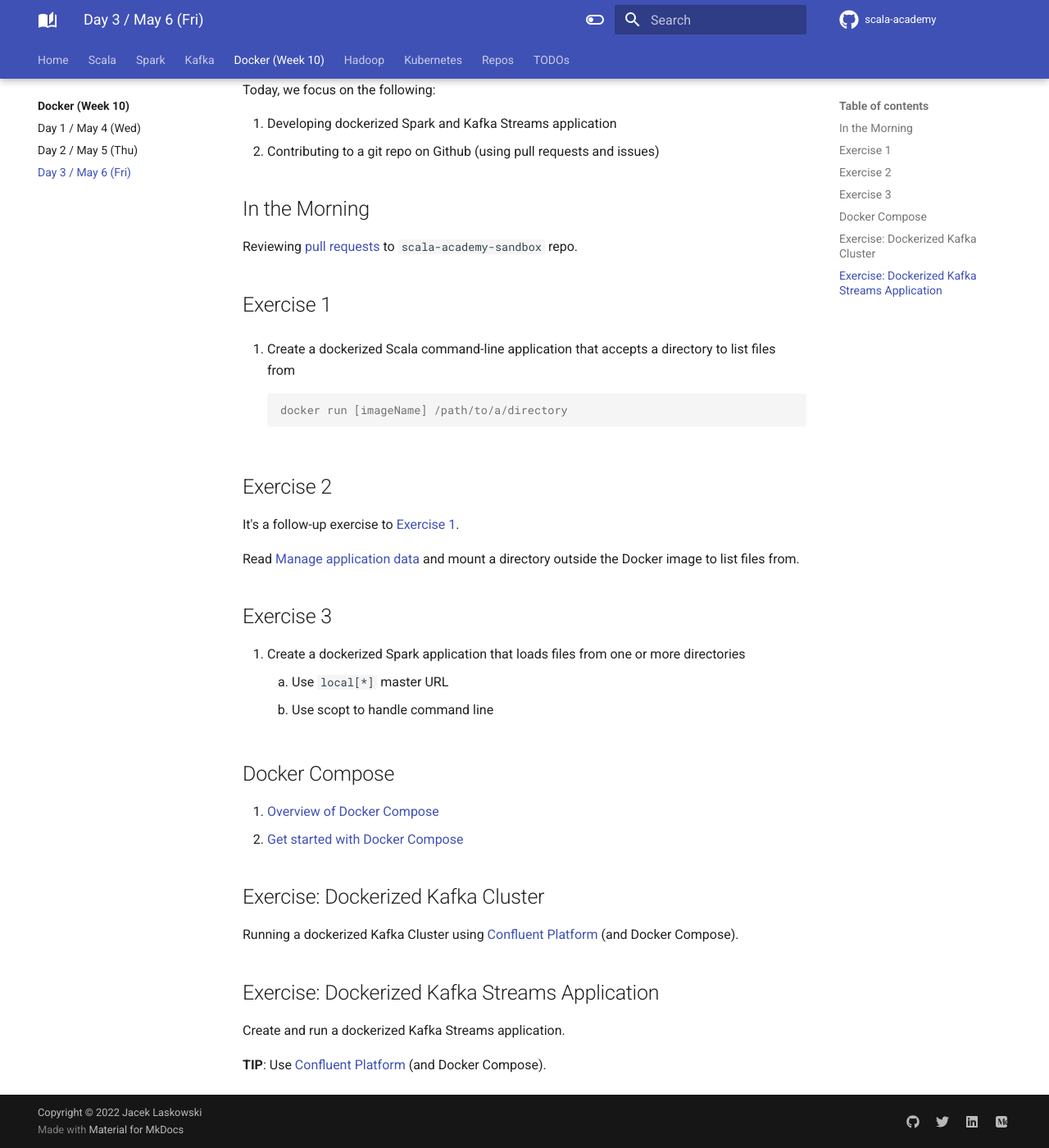
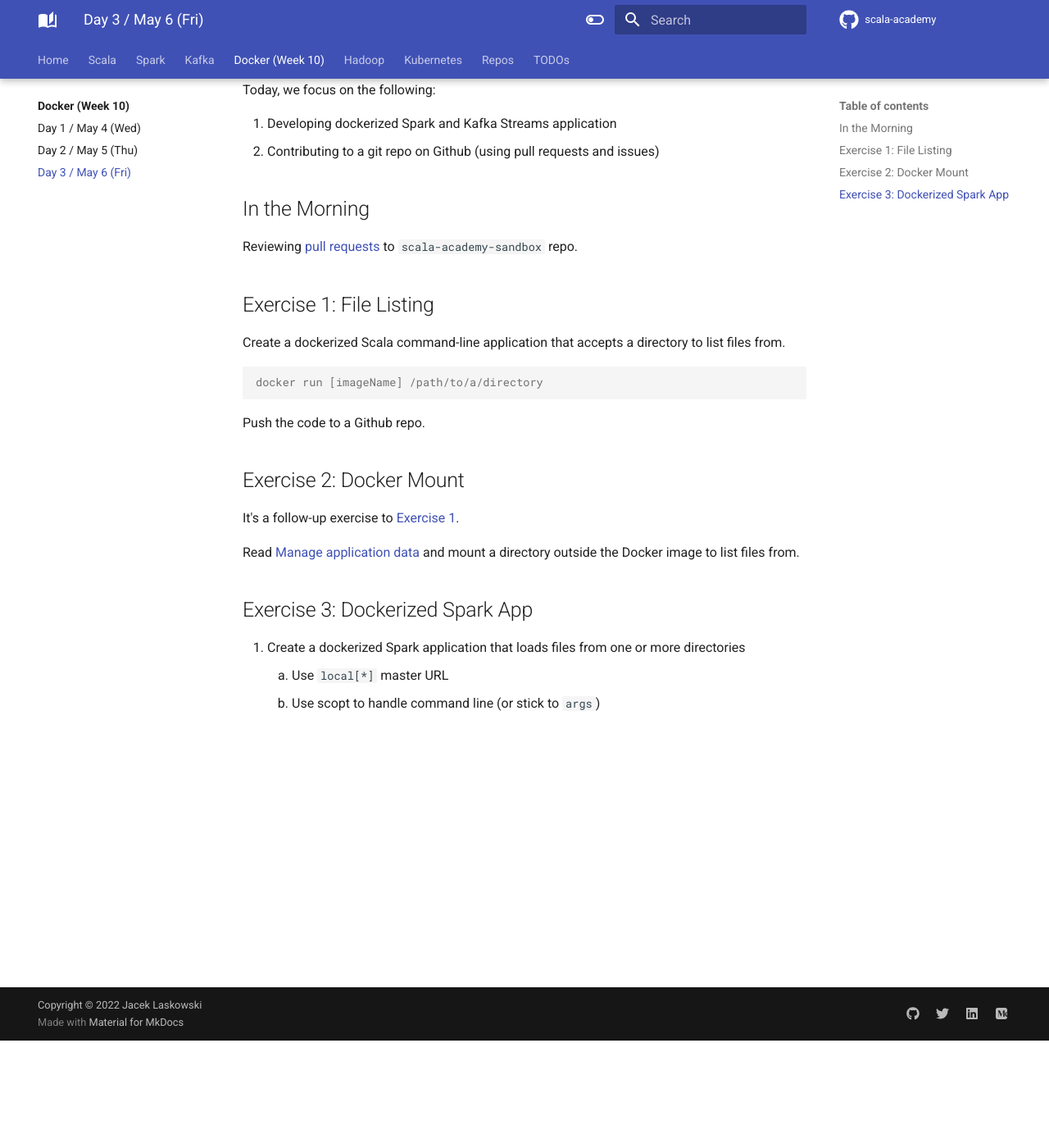
Before and after one commit to jaceklaskowski/scala-academy, an MkDocs documentation site: the page built from docs/docker/003.md, in a window 1280 px wide and 1400 px high, scrolled down 131 px. Shown: the whole window at 82% size. Built offline with MkDocs 1.6.1 and Material for MkDocs 9.7.7, drawn with Linux system fonts in a browser that asks for light colours; comment, search, counter and statistics services are not loaded.

Commit message:
Day 3 / May 6 (Fri) finished

````diff
--- a/docs/docker/003.md
+++ b/docs/docker/003.md
@@ -9,37 +9,24 @@ Today, we focus on the following:
 
 Reviewing [pull requests](https://github.com/jaceklaskowski/scala-academy-sandbox/pulls) to `scala-academy-sandbox` repo.
 
-## Exercise 1
+## Exercise 1: File Listing
 
-1. Create a dockerized Scala command-line application that accepts a directory to list files from
+Create a dockerized Scala command-line application that accepts a directory to list files from.
 
-    ```console
-    docker run [imageName] /path/to/a/directory
-    ```
+```console
+docker run [imageName] /path/to/a/directory
+```
 
-## Exercise 2
+Push the code to a Github repo.
+
+## Exercise 2: Docker Mount
 
 It's a follow-up exercise to [Exercise 1](#exercise-1).
 
 Read [Manage application data](https://docs.docker.com/storage/) and mount a directory outside the Docker image to list files from.
 
-## Exercise 3
+## Exercise 3: Dockerized Spark App
 
 1. Create a dockerized Spark application that loads files from one or more directories
     1. Use `local[*]` master URL
-    1. Use scopt to handle command line
-
-## Docker Compose
-
-1. [Overview of Docker Compose](https://docs.docker.com/compose/)
-1. [Get started with Docker Compose](https://docs.docker.com/compose/gettingstarted/)
-
-## Exercise: Dockerized Kafka Cluster
-
-Running a dockerized Kafka Cluster using [Confluent Platform](https://docs.confluent.io/platform/current/quickstart/ce-docker-quickstart.html) (and Docker Compose).
-
-## Exercise: Dockerized Kafka Streams Application
-
-Create and run a dockerized Kafka Streams application.
-
-**TIP**: Use [Confluent Platform](https://docs.confluent.io/platform/current/quickstart/ce-docker-quickstart.html) (and Docker Compose).
+    1. Use scopt to handle command line (or stick to `args`)
````
Also changed, not shown: docs/repos/index.md (+3 -0 lines), docs/todo.md (+15 -0 lines).
